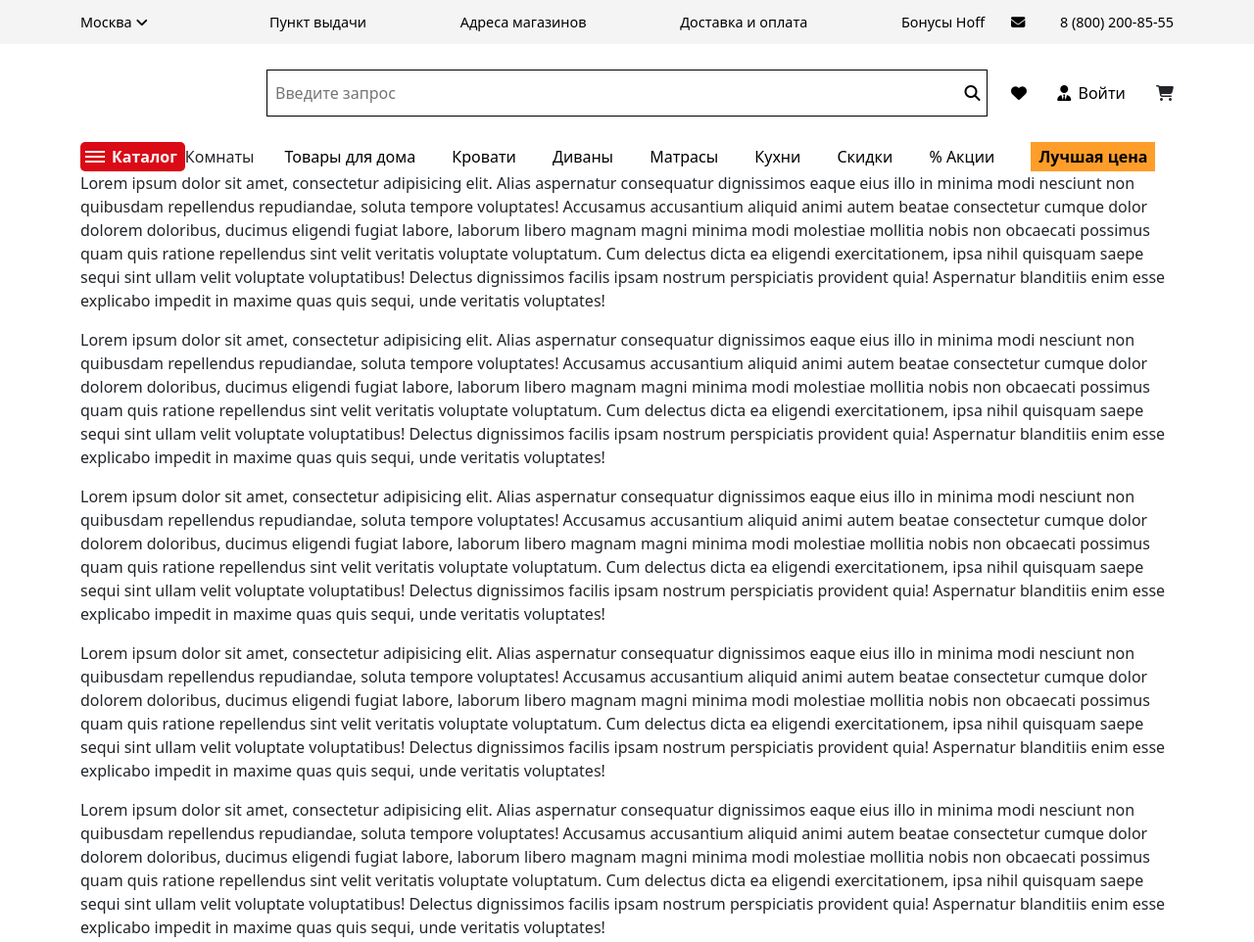
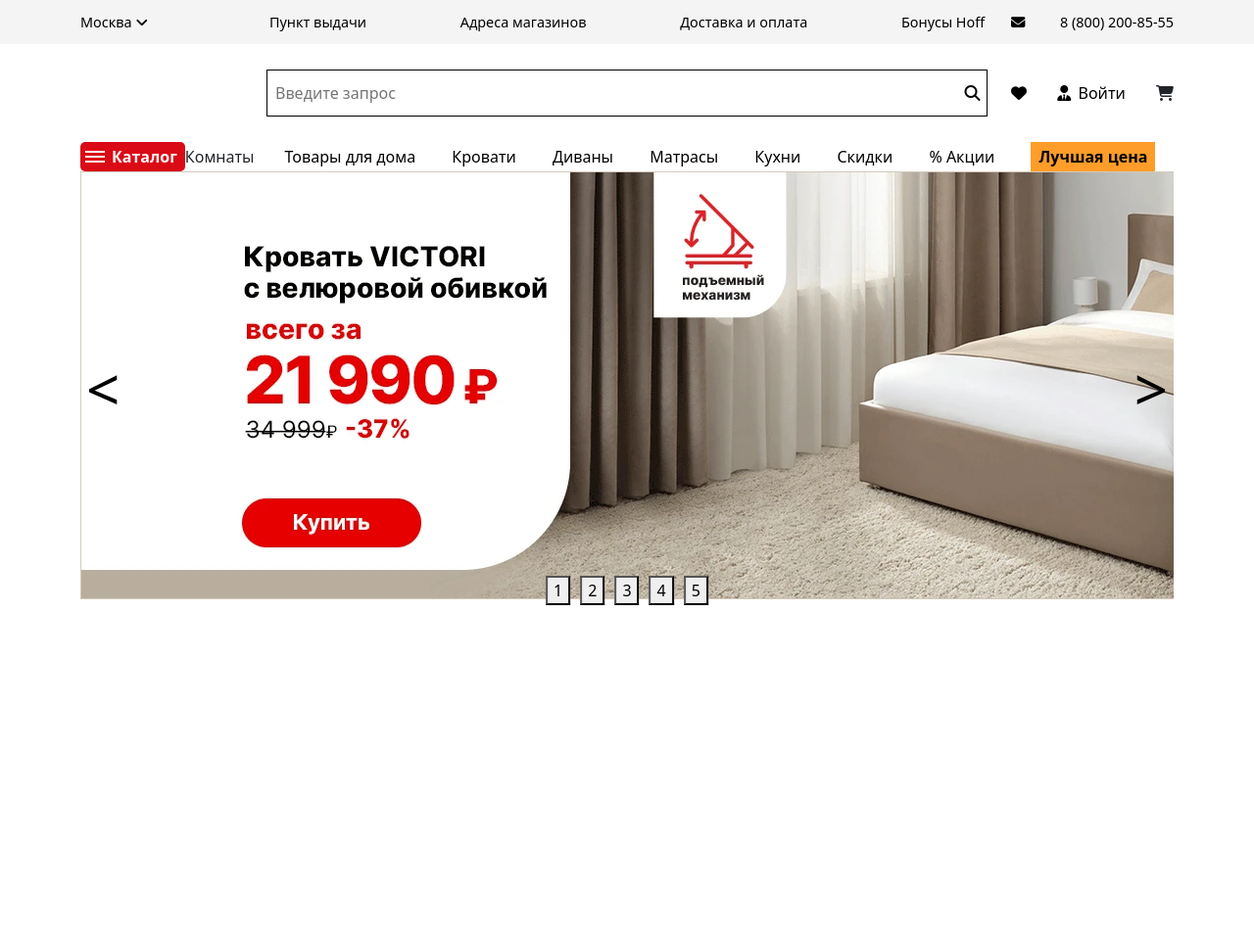
Before and after one commit to cwasar/hoff, a website built with webpack: page src/index.html in a window 1280 px wide. Shown: the top 962 px of the page at 98% size. After the commit the page ends 800 px from the top, so only its background shows below. Built offline with nearby package versions, Linux system fonts and the light colour scheme; files whose address does not match are found by name.

Commit message:
Начал делать слайдер

```diff
--- a/package.json
+++ b/package.json
@@ -19,6 +19,7 @@
     "@babel/preset-env": "^7.18.2",
     "babel-loader": "^8.2.5",
     "clean-webpack-plugin": "^4.0.0",
+    "copy-webpack-plugin": "^11.0.0",
     "cross-env": "^7.0.3",
     "css-loader": "^6.7.1",
     "file-loader": "^6.2.0",
@@ -37,6 +38,7 @@
     "bootstrap": "^5.2.0-beta1",
     "jquery": "^3.6.0",
     "normalize.css": "^8.0.1",
-    "npm-git-install": "^0.3.0"
+    "npm-git-install": "^0.3.0",
+    "slick-carousel": "^1.8.1"
   }
 }
--- a/src/index.html
+++ b/src/index.html
@@ -184,14 +184,20 @@
 
 </header>
 
-<div class="container">
-    <p>Lorem ipsum dolor sit amet, consectetur adipisicing elit. Alias aspernatur consequatur dignissimos eaque eius illo in minima modi nesciunt non quibusdam repellendus repudiandae, soluta tempore voluptates! Accusamus accusantium aliquid animi autem beatae consectetur cumque dolor dolorem doloribus, ducimus eligendi fugiat labore, laborum libero magnam magni minima modi molestiae mollitia nobis non obcaecati possimus quam quis ratione repellendus sint velit veritatis voluptate voluptatum. Cum delectus dicta ea eligendi exercitationem, ipsa nihil quisquam saepe sequi sint ullam velit voluptate voluptatibus! Delectus dignissimos facilis ipsam nostrum perspiciatis provident quia! Aspernatur blanditiis enim esse explicabo impedit in maxime quas quis sequi, unde veritatis voluptates!</p>
-    <p>Lorem ipsum dolor sit amet, consectetur adipisicing elit. Alias aspernatur consequatur dignissimos eaque eius illo in minima modi nesciunt non quibusdam repellendus repudiandae, soluta tempore voluptates! Accusamus accusantium aliquid animi autem beatae consectetur cumque dolor dolorem doloribus, ducimus eligendi fugiat labore, laborum libero magnam magni minima modi molestiae mollitia nobis non obcaecati possimus quam quis ratione repellendus sint velit veritatis voluptate voluptatum. Cum delectus dicta ea eligendi exercitationem, ipsa nihil quisquam saepe sequi sint ullam velit voluptate voluptatibus! Delectus dignissimos facilis ipsam nostrum perspiciatis provident quia! Aspernatur blanditiis enim esse explicabo impedit in maxime quas quis sequi, unde veritatis voluptates!</p>
-    <p>Lorem ipsum dolor sit amet, consectetur adipisicing elit. Alias aspernatur consequatur dignissimos eaque eius illo in minima modi nesciunt non quibusdam repellendus repudiandae, soluta tempore voluptates! Accusamus accusantium aliquid animi autem beatae consectetur cumque dolor dolorem doloribus, ducimus eligendi fugiat labore, laborum libero magnam magni minima modi molestiae mollitia nobis non obcaecati possimus quam quis ratione repellendus sint velit veritatis voluptate voluptatum. Cum delectus dicta ea eligendi exercitationem, ipsa nihil quisquam saepe sequi sint ullam velit voluptate voluptatibus! Delectus dignissimos facilis ipsam nostrum perspiciatis provident quia! Aspernatur blanditiis enim esse explicabo impedit in maxime quas quis sequi, unde veritatis voluptates!</p>
-    <p>Lorem ipsum dolor sit amet, consectetur adipisicing elit. Alias aspernatur consequatur dignissimos eaque eius illo in minima modi nesciunt non quibusdam repellendus repudiandae, soluta tempore voluptates! Accusamus accusantium aliquid animi autem beatae consectetur cumque dolor dolorem doloribus, ducimus eligendi fugiat labore, laborum libero magnam magni minima modi molestiae mollitia nobis non obcaecati possimus quam quis ratione repellendus sint velit veritatis voluptate voluptatum. Cum delectus dicta ea eligendi exercitationem, ipsa nihil quisquam saepe sequi sint ullam velit voluptate voluptatibus! Delectus dignissimos facilis ipsam nostrum perspiciatis provident quia! Aspernatur blanditiis enim esse explicabo impedit in maxime quas quis sequi, unde veritatis voluptates!</p>
-    <p>Lorem ipsum dolor sit amet, consectetur adipisicing elit. Alias aspernatur consequatur dignissimos eaque eius illo in minima modi nesciunt non quibusdam repellendus repudiandae, soluta tempore voluptates! Accusamus accusantium aliquid animi autem beatae consectetur cumque dolor dolorem doloribus, ducimus eligendi fugiat labore, laborum libero magnam magni minima modi molestiae mollitia nobis non obcaecati possimus quam quis ratione repellendus sint velit veritatis voluptate voluptatum. Cum delectus dicta ea eligendi exercitationem, ipsa nihil quisquam saepe sequi sint ullam velit voluptate voluptatibus! Delectus dignissimos facilis ipsam nostrum perspiciatis provident quia! Aspernatur blanditiis enim esse explicabo impedit in maxime quas quis sequi, unde veritatis voluptates!</p>
-    <p>Lorem ipsum dolor sit amet, consectetur adipisicing elit. Alias aspernatur consequatur dignissimos eaque eius illo in minima modi nesciunt non quibusdam repellendus repudiandae, soluta tempore voluptates! Accusamus accusantium aliquid animi autem beatae consectetur cumque dolor dolorem doloribus, ducimus eligendi fugiat labore, laborum libero magnam magni minima modi molestiae mollitia nobis non obcaecati possimus quam quis ratione repellendus sint velit veritatis voluptate voluptatum. Cum delectus dicta ea eligendi exercitationem, ipsa nihil quisquam saepe sequi sint ullam velit voluptate voluptatibus! Delectus dignissimos facilis ipsam nostrum perspiciatis provident quia! Aspernatur blanditiis enim esse explicabo impedit in maxime quas quis sequi, unde veritatis voluptates!</p>
-</div>
+<main class="main">
+    <div class="container">
+        <div class="main-slider">
+            <div class="carousel">
+                <div class="carousel__item"><img src="1520x437_90.webp" alt="" class="carousel__img"></div>
+                <div class="carousel__item"><img src="1520x437_90.webp" alt="" class="carousel__img"></div>
+                <div class="carousel__item"><img src="1520x437_90.webp" alt="" class="carousel__img"></div>
+                <div class="carousel__item"><img src="1520x437_90.webp" alt="" class="carousel__img"></div>
+                <div class="carousel__item"><img src="1520x437_90.webp" alt="" class="carousel__img"></div>
+            </div>
+        </div>
+    </div>
+
+</main>
 
 <script src="https://kit.fontawesome.com/374f7fc718.js" crossorigin="anonymous"></script>
 </body>
--- a/src/js/default/custom.js
+++ b/src/js/default/custom.js
@@ -1,4 +1,6 @@
 //меню каталога
+import $ from "jquery";
+
 console.log('custom')
 const catalog = document.querySelector('.header-catalog')
 const cross = document.querySelector('.header-bottom-catalog-btn > span')
@@ -36,3 +38,8 @@ const menu = document.querySelector('.header-catalog-main').addEventListener('mo
         })
     }
 })
+
+//main-slider
+$(".carousel").slick({
+    dots: true
+})
--- a/src/js/default/index.js
+++ b/src/js/default/index.js
@@ -1,4 +1,5 @@
-import * as $ from 'jquery'
+import $ from 'jquery'
+import 'slick-carousel'
 import '../../styles/default/index.css'
 import '../../styles/sass/index.sass'
 import 'bootstrap/dist/css/bootstrap.min.css'
--- a/src/styles/sass/index.sass
+++ b/src/styles/sass/index.sass
@@ -1,4 +1,5 @@
 @import "../config/config"
+@import "libs/slick"
 
 //HEADER
 .header
--- /dev/null
+++ b/src/styles/sass/libs/slick.sass
@@ -0,0 +1,45 @@
+@import "~slick-carousel/slick/slick.scss"
+//@import "~slick-carousel/slick/slick-theme.scss"
+
+//block slider
+
+.carousel
+
+  &__img
+    max-height: 600px
+    margin: 0 auto
+
+//arrows
+.slick-arrow
+  position: absolute
+  top: 50%
+  transform: translateY(-50%)
+  border: none
+  background-color: transparent
+  font-size: 0
+  cursor: pointer
+  &:before
+    display: table
+    font-size: 60px
+.slick-prev
+  left: 0
+  z-index: 2
+  &:before
+    content: '<'
+.slick-next
+  right: 0
+  &:before
+    content: '>'
+
+//пагинация
+.slick-dots
+  list-style: none
+  padding: 0
+  margin: 0
+  position: absolute
+  bottom: 0
+  left: 50%
+  transform: translateX(-50%)
+  li
+    display: inline-block
+    margin: 0 5px
--- a/webpack.config.js
+++ b/webpack.config.js
@@ -2,6 +2,7 @@ const path = require('path')
 const HtmlWebpackPlugin = require('html-webpack-plugin')
 const {CleanWebpackPlugin} = require('clean-webpack-plugin')
 const MiniCssExtrackPlugin = require('mini-css-extract-plugin')
+const CopyWebpackPlugin = require('copy-webpack-plugin')
 
 module.exports = {
     mode: 'development',
@@ -13,9 +14,9 @@ module.exports = {
         path: path.resolve(__dirname, 'dist')
     },
     optimization: {
-      splitChunks: {
-          chunks: "all"
-      }
+        splitChunks: {
+            chunks: "all"
+        }
     },
     devServer: {
         port: 4200
@@ -28,7 +29,14 @@ module.exports = {
         new CleanWebpackPlugin(),
         new MiniCssExtrackPlugin({
             filename: '[name].css'
+        }),
+        new CopyWebpackPlugin({
+            patterns: [
+                {from: path.resolve(__dirname, 'src/assets/img/main-slider/'), to: path.resolve(__dirname, 'dist')}
+            ]
         })
+
+
     ],
     module: {
         rules: [
```
Also changed, not shown: dist/617.css (deleted), dist/617.js (deleted), dist/617.js.LICENSE.txt (deleted), dist/fc2b5060f7accec5cf74.ttf (deleted), dist/index.css (deleted), dist/index.html (deleted), dist/index.js (deleted), src/assets/img/main-slider/1520x437_90.webp (added).
